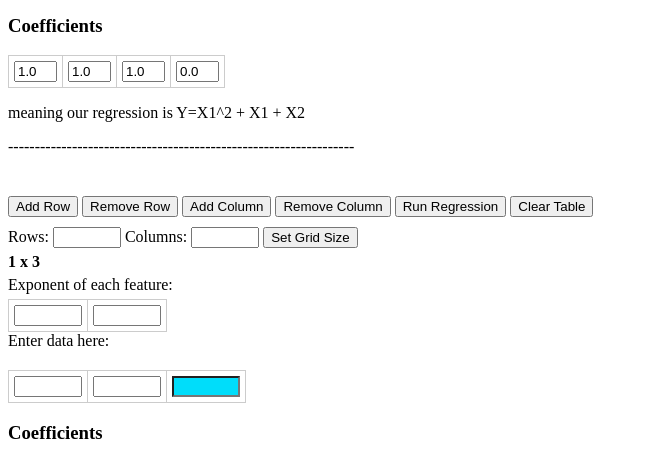
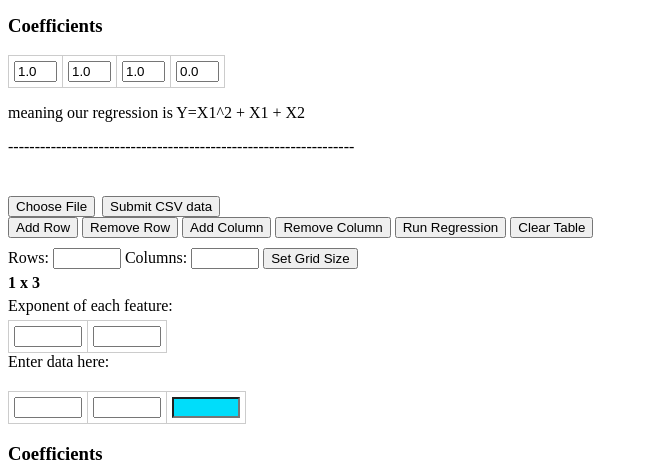
Before and after one commit to lukexue07/regression_web, a Flask app: page / in a window 1280 px wide. Shown: the part 360-823 px from the top of the page, without its empty margins (0-648 px from the left). Before the commit the page ends 799 px from the top, so only its background shows below. Run offline with Flask 3, Linux system fonts and the light colour scheme.

Commit message:
added csv input feature

```diff
--- a/static/script.js
+++ b/static/script.js
@@ -216,6 +216,59 @@ function saveTableToLocalStorage()
     localStorage.setItem('powerData', JSON.stringify(row2));
 }
 
+function readCSV()
+{
+    const fileInput = document.getElementById('csvFileInput');
+    const result = document.getElementById('result-table');
+    const table = document.getElementById('data-table');
+    if (!fileInput.files.length) //or file is empty
+    {
+        result.insertAdjacentText('beforeend', "No data entered");
+        return;
+    }
+
+    const file = fileInput.files[0];
+    let reader = new FileReader();
+
+    reader.onload = function(event) { //when the file is fully loaded, FileReader triggers its onload event which we define to be this function
+        const csvText = event.target.result; //contains full content of the file as a string
+        let rows = csvText.split("\n"); //let rows = csvText.trim().split("\n").filter(row => row.length);????
+        let data = rows.map(row => row.split(",")); //data is a 2d array containing all individual elements
+        const rowNum = data.length;
+        if (rowNum == 0)
+        {
+            result.insertAdjacentText('beforeend', "No data entered");
+            return;
+        }
+        const cols = data[0].length;
+        table.innerHTML = '';
+        for (let i = 0; i < rowNum; ++i)
+        {
+            const row = table.insertRow();
+            for (let j = 0; j < cols; ++j)
+            {
+                const cell = row.insertCell();
+                const input = document.createElement('input');
+                input.type = 'number';
+                try
+                {
+                    input.value = parseFloat(data[i][j].trim()); //trim removes unwanted space
+                }
+                catch (error)
+                {
+                    table.innerHTML = ''
+                    result.insertAdjacentText('beforeend', `Invalid csv data entered at index ${i}, ${j}`);
+                }
+                cell.appendChild(input);
+                if (j == cols - 1)
+                    cell.classList.add('y-column');
+            }
+        }
+    };
+
+    reader.readAsText(file); //reader will start reading the file as text, and then once its done loading it will trigger onload function
+}
+
 function loadTableFromLocalStorage()
 {
     const data = JSON.parse(localStorage.getItem('tableData'));
@@ -241,7 +294,7 @@ function loadTableFromLocalStorage()
             input.type = 'number';
             input.value = rowData[i];
             cell.appendChild(input);
-            if (i === rowData.length - 1)
+            if (i == rowData.length - 1)
                 cell.classList.add('y-column');
         }
     }
@@ -277,3 +330,4 @@ window.addEventListener('beforeunload', saveTableToLocalStorage);
 //use function() {} to declare and initialize a function in one line, kinda like lambda
 //if you add async in front of a function, it forces the function to return a promise with the value of the promise as the thing being returned
 //await can only be used in an async function, forces function to pause and wait for promise to be resolved before continuing
+//note a promise is just a placeholder for some value that will be the eventual result of an async function
--- a/static/style.css
+++ b/static/style.css
@@ -60,3 +60,8 @@ th
 {
   width: 30px;
 }
+
+#csvFileInput
+{
+  width: 90px;
+}
--- a/templates/index.html
+++ b/templates/index.html
@@ -84,6 +84,9 @@ every html page starts like this, this provides the basic framework of the page
     <script src="../static/script.js"></script>
 
     <div id="action-buttons">
+        <input type="file" id="csvFileInput" accept=".csv" value="Input CSV File">
+        <button onclick="readCSV()">Submit CSV data</button>
+        <br>
         <button onclick="addRow()">Add Row</button>
         <button onclick="removeRow()">Remove Row</button>
         <button onclick="addColumn()">Add Column</button>
```
